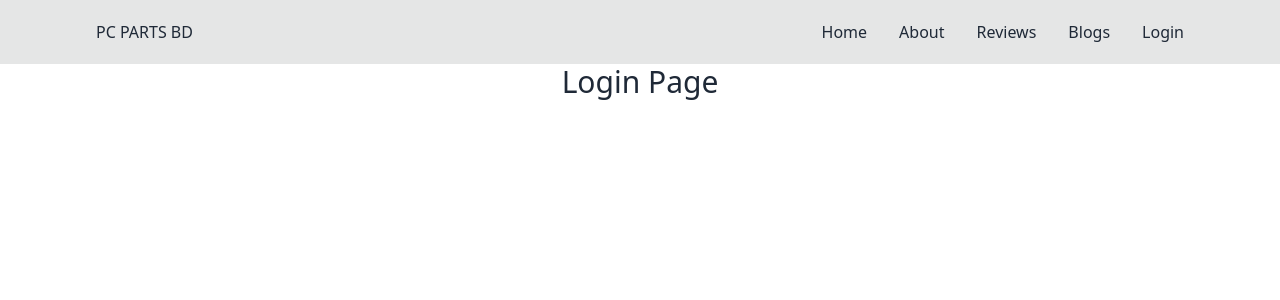
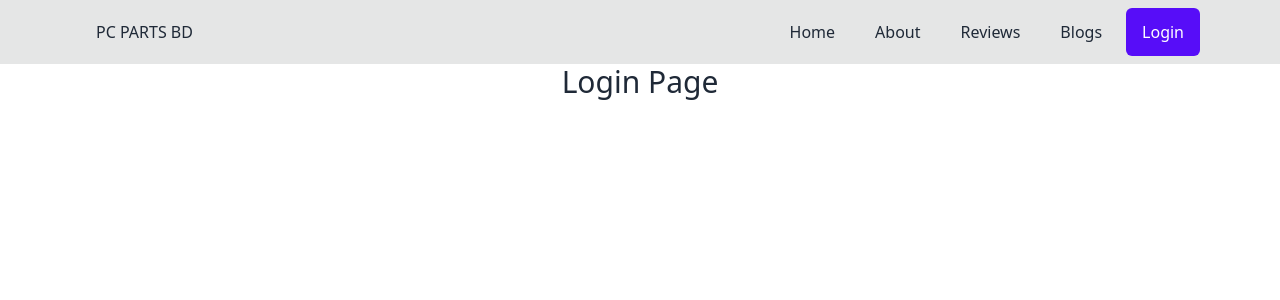
Before and after one commit to mislamsohag/pc-parts-bd, a React (Create React App) app: page /login in a window 1280 px wide. Shown: the top 300 px of the page. Built offline with nearby package versions, Linux system fonts and the light colour scheme.

Commit message:
NavLink modify

```diff
--- a/src/Pages/Navbar.js
+++ b/src/Pages/Navbar.js
@@ -1,14 +1,13 @@
 import React from 'react';
-import { Link } from 'react-router-dom';
+import { Link, NavLink } from 'react-router-dom';
 
 const Navbar = ({ children }) => {
     const manuItems = <>
-        <li><Link to={'home'}>Home</Link></li>
-        <li><Link to={'about'}>About</Link></li>
-        <li><Link to={'reviews'}>Reviews</Link></li>
-        <li><Link to={'blogs'}>Blogs</Link></li>
-        <li><Link to={'login'}>Login</Link></li>
-
+        <li><NavLink className={'rounded-md'} to={'home'}>Home</NavLink></li>
+        <li><NavLink className={'rounded-md'} to={'about'}>About</NavLink></li>
+        <li><NavLink className={'rounded-md'} to={'reviews'}>Reviews</NavLink></li>
+        <li><NavLink className={'rounded-md'} to={'blogs'}>Blogs</NavLink></li>
+        <li><NavLink className={'rounded-md'} to={'login'}>Login</NavLink></li>
     </>
     return (
         <div>
@@ -17,7 +16,7 @@ const Navbar = ({ children }) => {
                 <div className="drawer-content flex flex-col">
                     {/* <!-- Navbar --> */}
                     <div className="w-full navbar bg-base-300 px-20">
-                        <div className="flex-1 px-2 mx-2">PC PARTS BD</div>
+                        <Link to='/' className="flex-1 px-2 mx-2">PC PARTS BD</Link>
                         <div className="flex-none lg:hidden">
                             <label htmlFor="my-drawer-3" className="btn btn-square btn-ghost">
                                 <svg xmlns="http://www.w3.org/2000/svg" fill="none" viewBox="0 0 24 24" className="inline-block w-6 h-6 stroke-current"><path stroke-linecap="round" stroke-linejoin="round" stroke-width="2" d="M4 6h16M4 12h16M4 18h16"></path></svg>
@@ -25,7 +24,7 @@ const Navbar = ({ children }) => {
                         </div>
 
                         <div className="flex-none hidden lg:block">
-                            <ul className="menu menu-horizontal">
+                            <ul className="menu menu-horizontal gap-2">
                                 {/* <!-- Navbar menu content here --> */}
                                 {manuItems}
                             </ul>
@@ -36,7 +35,7 @@ const Navbar = ({ children }) => {
                 </div>
                 <div className="drawer-side">
                     <label htmlFor="my-drawer-3" className="drawer-overlay"></label>
-                    <ul className="menu p-4 overflow-y-auto w-80 bg-base-100">
+                    <ul className="menu p-4 overflow-y-auto w-60 bg-base-100 gap-2">
                         {/* <!-- Sidebar content here --> */}
                         {manuItems}
                     </ul>
```
